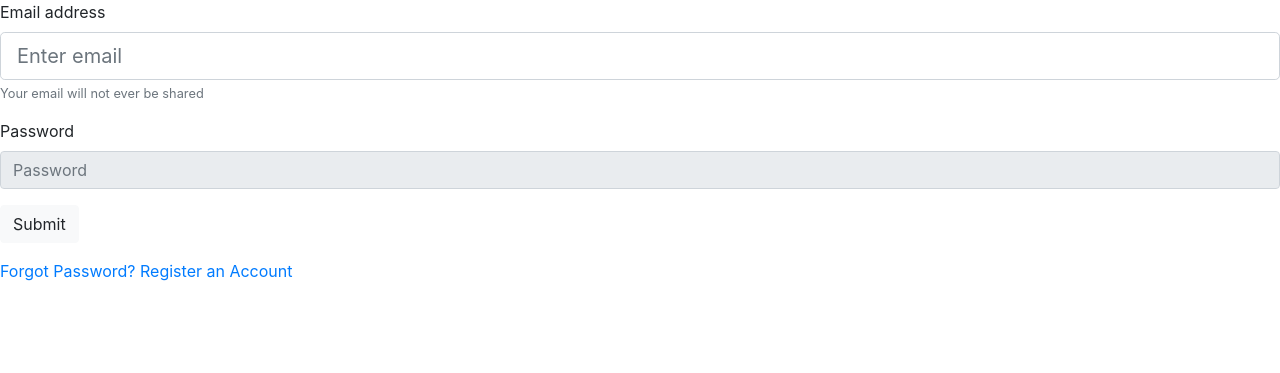
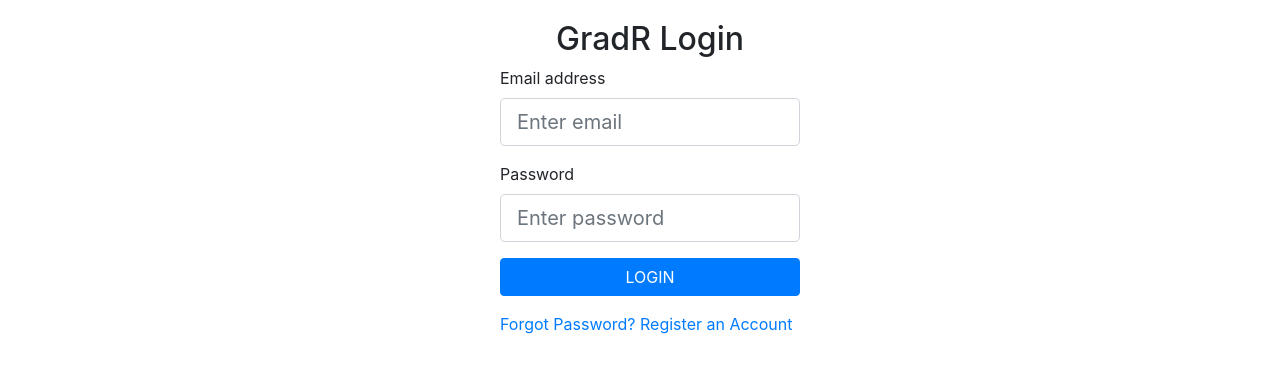
Before and after one commit to monjur-hasan/Grader-LMS, a Django app: page /login/ in a window 1280 px wide. Shown: the part 40-413 px from the top of the page. Run offline with Django 3.2, Linux system fonts and the light colour scheme; some libraries are stand-ins or nearby versions.

Commit message:
updated login.html and login.css

```diff
--- /dev/null
+++ b/django_project/blog/static/blog/login.css
@@ -0,0 +1,8 @@
+#login-form {
+    margin: 20px 500px;
+    min-width: 300px;
+}
+
+#title {
+    text-align: center;
+}
--- a/django_project/blog/templates/blog/login.html
+++ b/django_project/blog/templates/blog/login.html
@@ -1,35 +1,45 @@
 <html>
 <!-- bootstrap and jquery -->
 <link rel="stylesheet" href="https://stackpath.bootstrapcdn.com/bootstrap/4.1.3/css/bootstrap.min.css" integrity="sha384-MCw98/SFnGE8fJT3GXwEOngsV7Zt27NXFoaoApmYm81iuXoPkFOJwJ8ERdknLPMO" crossorigin="anonymous">
-<link rel="stylesheet" href='blog/css/login.css'>
+{% load static %}
+<link rel="stylesheet" type="text/css" href="{% static 'blog/login.css' %}">
 <script src="https://stackpath.bootstrapcdn.com/bootstrap/4.1.3/js/bootstrap.min.js" integrity="sha384-ChfqqxuZUCnJSK3+MXmPNIyE6ZbWh2IMqE241rYiqJxyMiZ6OW/JmZQ5stwEULTy" crossorigin="anonymous"></script>
 <script src="https://code.jquery.com/jquery-3.3.1.slim.min.js" integrity="sha384-q8i/X+965DzO0rT7abK41JStQIAqVgRVzpbzo5smXKp4YfRvH+8abtTE1Pi6jizo" crossorigin="anonymous"></script>
 <script src="https://cdnjs.cloudflare.com/ajax/libs/popper.js/1.14.3/umd/popper.min.js" integrity="sha384-ZMP7rVo3mIykV+2+9J3UJ46jBk0WLaUAdn689aCwoqbBJiSnjAK/l8WvCWPIPm49" crossorigin="anonymous"></script>
 
+<body>
+
 <div class="navbar">
-  <a href="/">Home</a>
-  <a href="about.html">About</a>
-	<a href="login.html">Login</a>
-	<a href="register.html">Register</a>
+	<a href="/">Home</a>
+	<a href="/about.html">About</a>
+	<a href="/login.html">Login</a>
+	<a href="/register.html">Register</a>
 
 </div>
-<div id="login-form"></div>
-	<form action="/login" method="POST">
+<div id="login-form">
+	<div id='title'><h2>GradR Login</h2></div>
+	<form action="/login/" method="POST">
+		<!-- TEXT FIELD GROUPS -->
 		<div class="form-group">
 			<label for="email">Email address</label>
 			<input class="form-control form-control-lg" type="email" id="email" placeholder="Enter email">
-			<small class="form-text text-muted">Your email will not ever be shared</small>
 		</div>
+
 		<div class="form-group">
 			<label for="password">Password</label>
-			<input class="form-control" type="password" id="password" placeholder="Password" readonly>
+			<input class="form-control form-control-lg" type="password" id="password" placeholder="Enter password">
 		</div>
-		<button class="btn btn-light" type="submit">Submit</button>
+		<button class="btn btn-primary btn-block" type="submit">LOGIN</button>
 	</form>
+	<a href="forgotpw.html">Forgot Password?</a>
+	<a href="register.html">Register an Account</a>
 </div>
 
-<a href="forgotpw.html">Forgot Password?</a>
-<a href="register.html">Register an Account</a>
-</header>
+<script src="https://code.jquery.com/jquery-3.3.1.slim.min.js" integrity="sha384-q8i/X+965DzO0rT7abK41JStQIAqVgRVzpbzo5smXKp4YfRvH+8abtTE1Pi6jizo"
+crossorigin="anonymous"></script>
+<script src="https://cdnjs.cloudflare.com/ajax/libs/popper.js/1.14.3/umd/popper.min.js" integrity="sha384-ZMP7rVo3mIykV+2+9J3UJ46jBk0WLaUAdn689aCwoqbBJiSnjAK/l8WvCWPIPm49"
+crossorigin="anonymous"></script>
+<script src="https://stackpath.bootstrapcdn.com/bootstrap/4.1.1/js/bootstrap.min.js" integrity="sha384-smHYKdLADwkXOn1EmN1qk/HfnUcbVRZyYmZ4qpPea6sjB/pTJ0euyQp0Mk8ck+5T"
+crossorigin="anonymous"></script>
 </body>
 </html>
```
